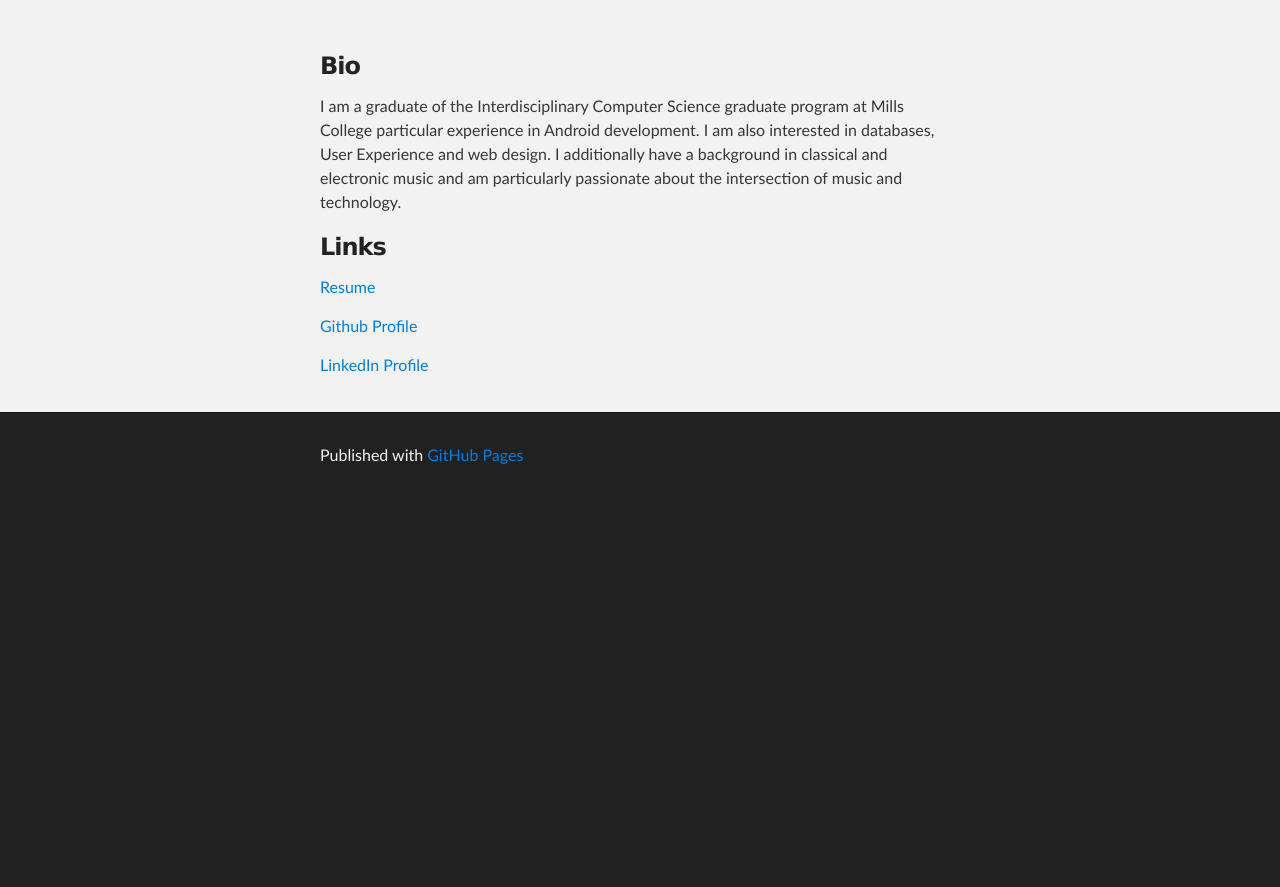
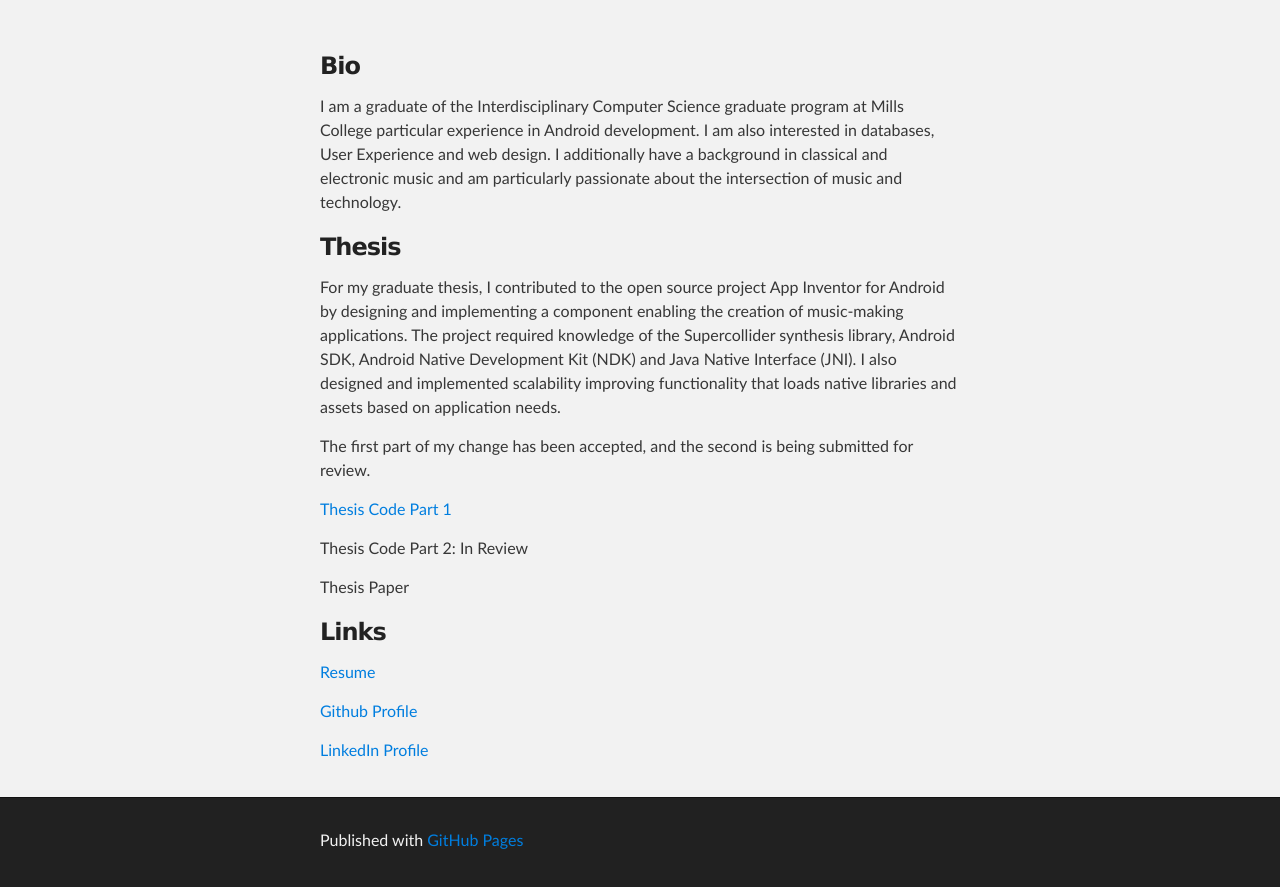
Before and after one commit to tbadams/tbadams.github.io, a plain HTML site: page index.html in a window 1280 px wide. Shown: the part 212-1099 px from the top of the page. Before the commit the page ends 800 px from the top, so only its background shows below. Drawn offline with Linux system fonts and the light colour scheme.

Commit message:
Replace master branch with page content via GitHub

```diff
--- a/index.html
+++ b/index.html
@@ -33,6 +33,19 @@
 <p>I am a graduate of the Interdisciplinary Computer Science graduate program at Mills College particular experience in Android development.  I am also interested in databases, User Experience and web design.  I additionally have a background in classical and electronic music and am particularly passionate about the intersection of music and technology.</p>
 
 <h3>
+<a name="thesis" class="anchor" href="#thesis"><span class="octicon octicon-link"></span></a>Thesis</h3>
+
+<p>For my graduate thesis, I contributed to the open source project App Inventor for Android by designing and implementing a component enabling the creation of music-making applications.  The project required knowledge of the Supercollider synthesis library, Android SDK, Android Native Development Kit (NDK) and Java Native Interface (JNI).  I also designed and implemented scalability improving functionality that loads native libraries and assets based on application needs.</p>
+
+<p>The first part of my change has been accepted, and the second is being submitted for review.</p>
+
+<p><a href="https://github.com/mit-cml/appinventor-sources/commit/6b43a06f5d27f21fa3df846aa6f569169ea79b31">Thesis Code Part 1</a></p>
+
+<p>Thesis Code Part 2: In Review</p>
+
+<p>Thesis Paper</p>
+
+<h3>
 <a name="links" class="anchor" href="#links"><span class="octicon octicon-link"></span></a>Links</h3>
 
 <p><a href="https://docs.google.com/document/d/18h8N0Vfa5uVfDKibnSri89nPO8hcAM0isOmn0MSl7R4/edit?usp=sharing">Resume</a>  </p>
```
Also changed, not shown: params.json (+1 -1 lines).
